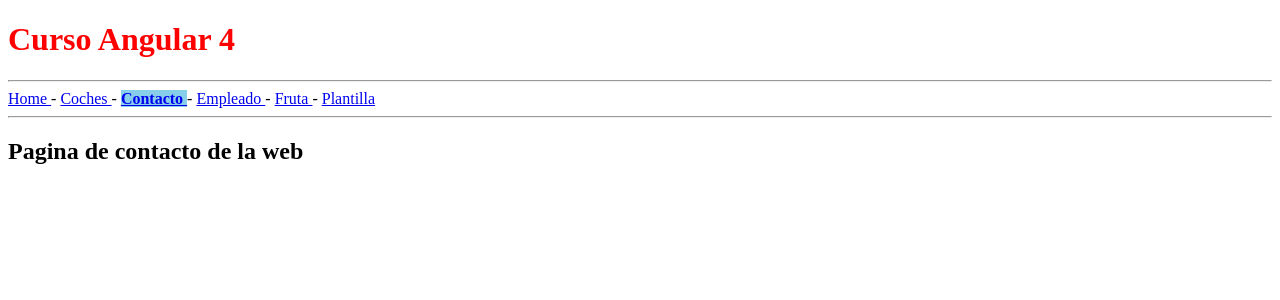
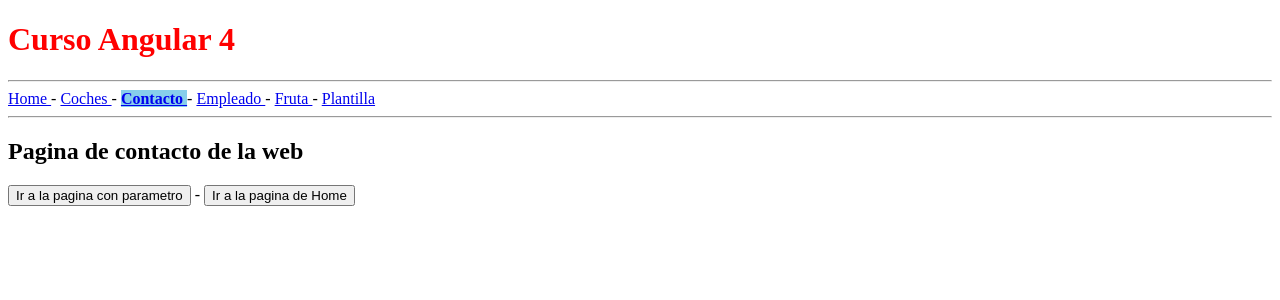
Before and after one commit to Jeisson-Gomez/curso-angular4, an Angular app: page /Contacto in a window 1280 px wide. Shown: the top 300 px of the page. Built offline with nearby package versions, Linux system fonts and the light colour scheme.

Commit message:
Actualizacion del proyecto

```diff
--- a/src/app/contacto/contacto.component.html
+++ b/src/app/contacto/contacto.component.html
@@ -1,3 +1,17 @@
 <h2>
     {{ titulo }}
 </h2>
+
+<div *ngIf="parametro">
+    Parametro de la URL: {{ parametro }}
+</div>
+
+<div *ngIf="!parametro">
+    <button (click)="redirigir()">
+        Ir a la pagina con parametro
+    </button>
+    -
+    <button (click)="redirigirDos()">
+        Ir a la pagina de Home
+    </button>
+</div>
--- a/src/app/contacto/contacto.component.ts
+++ b/src/app/contacto/contacto.component.ts
@@ -1,4 +1,5 @@
 import { Component } from "@angular/core";
+import { Router, ActivatedRoute, Params } from "@angular/router";
 
 @Component({
     selector: 'contacto',
@@ -7,4 +8,24 @@
 
 export class ContactoComponent{
     public titulo = "Pagina de contacto de la web";
+    public parametro: any;
+
+    constructor(
+        private _rotue: ActivatedRoute,
+        private _router: Router
+    ){}
+
+    ngOnInit(){
+        this._rotue.params.forEach((params: Params) =>{
+            this.parametro = params['page'];
+        });
+    }
+
+    redirigir(){
+        this._router.navigate(['/Contacto','Jeisson-Gomez']);
+    }
+
+    redirigirDos(){
+        this._router.navigate(['/Pagina-Principal'])
+    }
 }
```
Also changed, not shown: src/app/app.routing.ts (+7 -6 lines).
